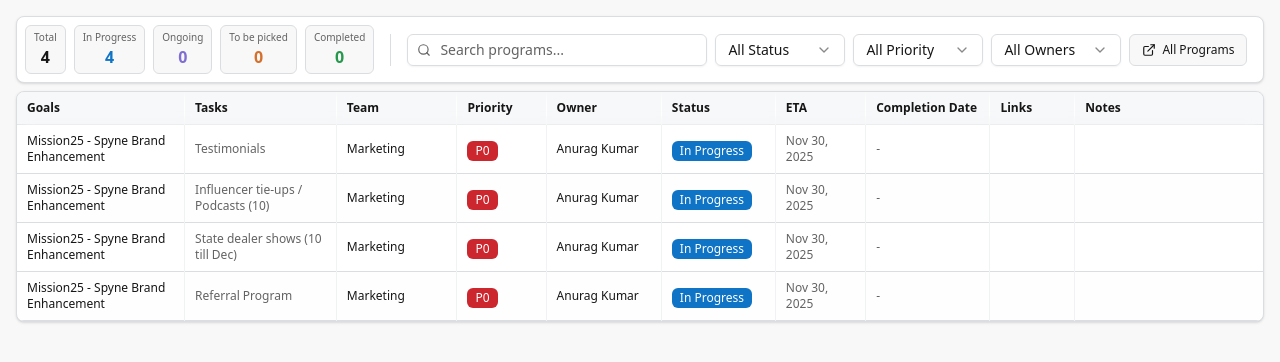
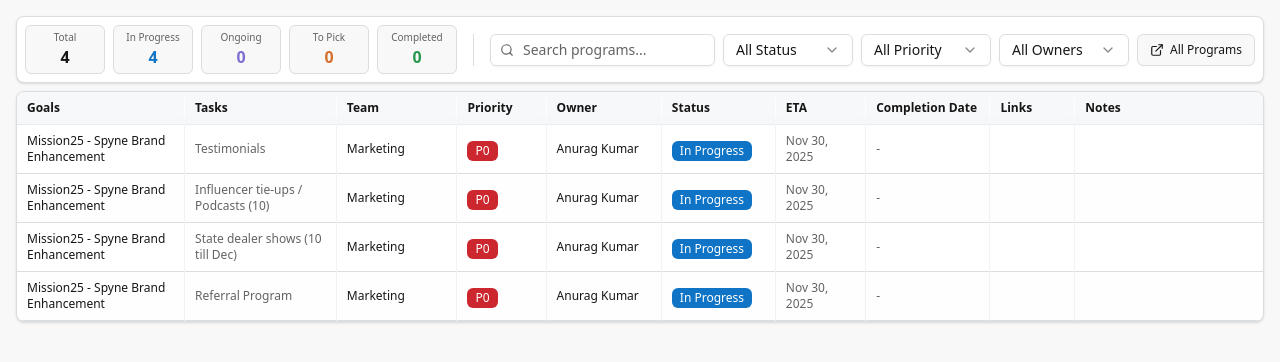
Before and after one commit to spyne-analytics/program-marketing, a Next.js app: page / in a window 1280 px wide. Shown: the top 362 px of the page. Built offline with nearby package versions, Linux system fonts and the light colour scheme.

Commit message:
box size change

```diff
--- a/components/program-dashboard.tsx
+++ b/components/program-dashboard.tsx
@@ -88,7 +88,7 @@ export default function ProgramDashboard() {
     total: marketingPrograms.length,
     inProgress: marketingPrograms.filter((p) => p.status === "In Progress").length,
     ongoing: marketingPrograms.filter((p) => p.status === "Ongoing").length,
-    toBePicked: marketingPrograms.filter((p) => p.status === "To be picked").length,
+    toPick: marketingPrograms.filter((p) => p.status === "To be picked").length,
     completed: marketingPrograms.filter((p) => p.status === "Completed").length,
   }
 
@@ -100,35 +100,35 @@ export default function ProgramDashboard() {
           <div className="flex items-center gap-2">
             <button
               onClick={() => setStatusFilter("all")}
-              className="rounded-md border border-border bg-background px-2 py-1 transition-all hover:border-primary hover:shadow-sm"
+              className="rounded-md border border-border bg-background px-3 py-1 transition-all hover:border-primary hover:shadow-sm w-[80px]"
             >
               <div className="text-[10px] font-medium text-muted-foreground">Total</div>
               <div className="text-base font-semibold text-foreground">{stats.total}</div>
             </button>
             <button
               onClick={() => setStatusFilter("In Progress")}
-              className="rounded-md border border-border bg-background px-2 py-1 transition-all hover:border-[var(--status-blue)] hover:shadow-sm"
+              className="rounded-md border border-border bg-background px-3 py-1 transition-all hover:border-[var(--status-blue)] hover:shadow-sm w-[80px]"
             >
               <div className="text-[10px] font-medium text-muted-foreground">In Progress</div>
               <div className="text-base font-semibold text-[var(--status-blue)]">{stats.inProgress}</div>
             </button>
             <button
               onClick={() => setStatusFilter("Ongoing")}
-              className="rounded-md border border-border bg-background px-2 py-1 transition-all hover:border-[var(--status-purple)] hover:shadow-sm"
+              className="rounded-md border border-border bg-background px-3 py-1 transition-all hover:border-[var(--status-purple)] hover:shadow-sm w-[80px]"
             >
               <div className="text-[10px] font-medium text-muted-foreground">Ongoing</div>
               <div className="text-base font-semibold text-[var(--status-purple)]">{stats.ongoing}</div>
             </button>
             <button
               onClick={() => setStatusFilter("To be picked")}
-              className="rounded-md border border-border bg-background px-2 py-1 transition-all hover:border-[var(--status-orange)] hover:shadow-sm"
+              className="rounded-md border border-border bg-background px-3 py-1 transition-all hover:border-[var(--status-orange)] hover:shadow-sm w-[80px]"
             >
-              <div className="text-[10px] font-medium text-muted-foreground">To be picked</div>
-              <div className="text-base font-semibold text-[var(--status-orange)]">{stats.toBePicked}</div>
+              <div className="text-[10px] font-medium text-muted-foreground">To Pick</div>
+              <div className="text-base font-semibold text-[var(--status-orange)]">{stats.toPick}</div>
             </button>
             <button
               onClick={() => setStatusFilter("Completed")}
-              className="rounded-md border border-border bg-background px-2 py-1 transition-all hover:border-[var(--status-green)] hover:shadow-sm"
+              className="rounded-md border border-border bg-background px-3 py-1 transition-all hover:border-[var(--status-green)] hover:shadow-sm w-[80px]"
             >
               <div className="text-[10px] font-medium text-muted-foreground">Completed</div>
               <div className="text-base font-semibold text-[var(--status-green)]">{stats.completed}</div>
```
